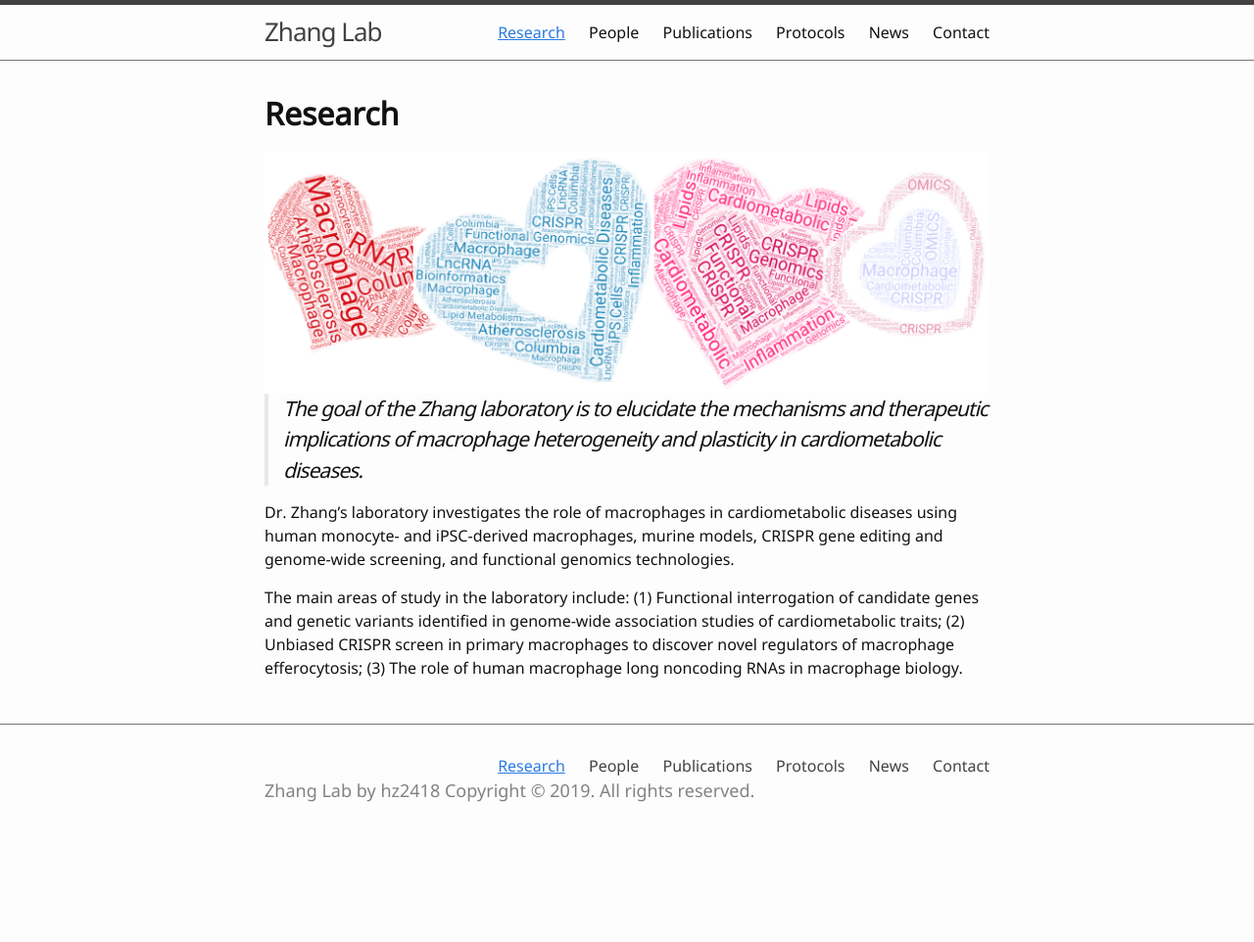
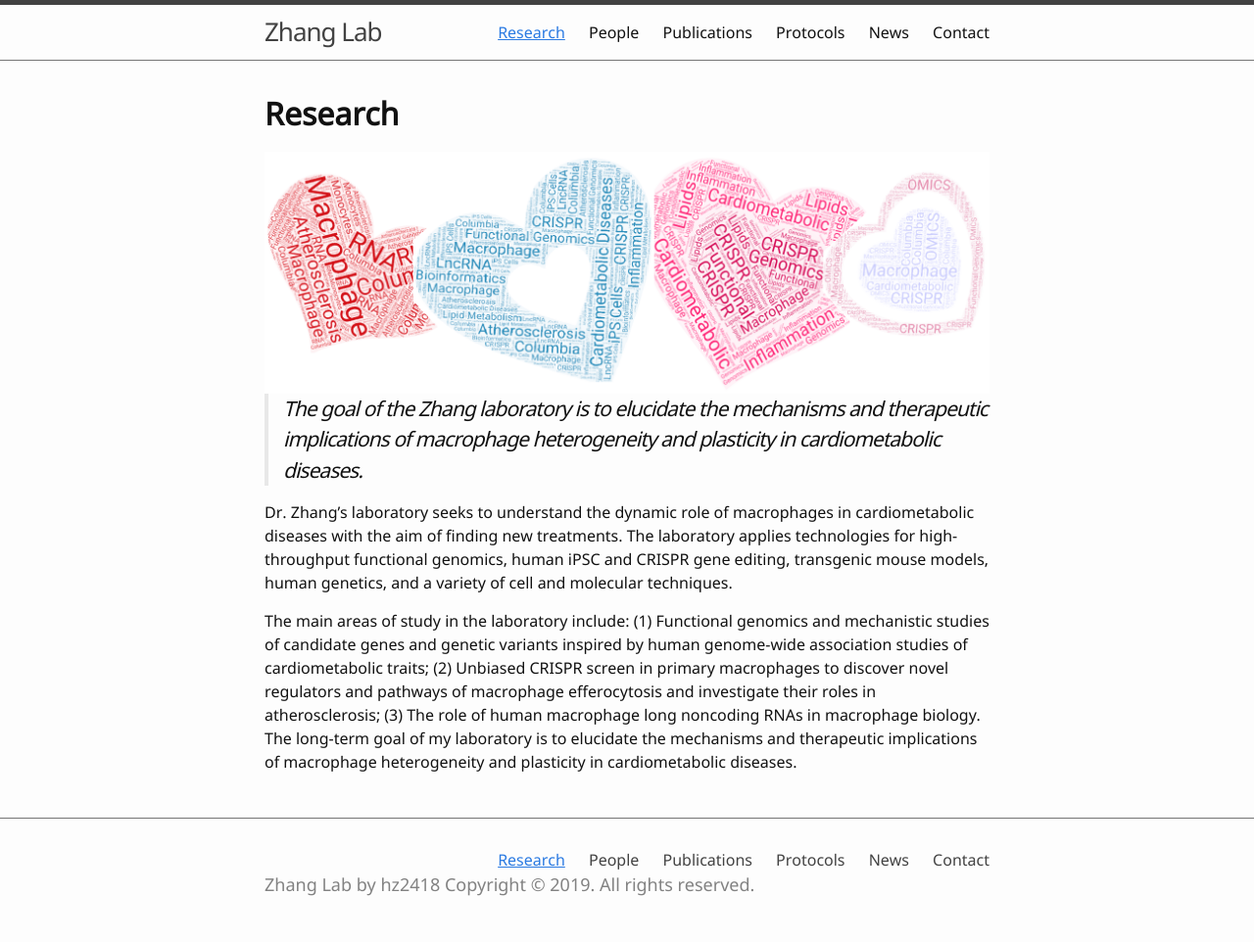
Before and after one commit to hanruizhang/zhanglab, a Jekyll site: the page built from 1_Research.md, in a window 1280 px wide. Shown: the whole page at 98% size. Built offline with Jekyll 4.4.1, drawn with Linux system fonts in a browser that asks for light colours; before the commit the page ends 900 px from its top, so only the background shows below that.

Commit message:
Update 1_Research.md

```diff
--- a/1_Research.md
+++ b/1_Research.md
@@ -10,6 +10,6 @@ nav: true
 
 >### _The goal of the Zhang laboratory is to elucidate the mechanisms and therapeutic implications of macrophage heterogeneity and plasticity in cardiometabolic diseases._
 
-Dr. Zhang's laboratory investigates the role of macrophages in cardiometabolic diseases using human monocyte- and iPSC-derived macrophages, murine models, CRISPR gene editing and genome-wide screening, and functional genomics technologies.
+Dr. Zhang's laboratory seeks to understand the dynamic role of macrophages in cardiometabolic diseases with the aim of finding new treatments. The laboratory applies technologies for high-throughput functional genomics, human iPSC and CRISPR gene editing, transgenic mouse models, human genetics, and a variety of cell and molecular techniques.
 
-The main areas of study in the laboratory include: (1) Functional interrogation of candidate genes and genetic variants identified in genome-wide association studies of cardiometabolic traits; (2) Unbiased CRISPR screen in primary macrophages to discover novel regulators of macrophage efferocytosis; (3) The role of human macrophage long noncoding RNAs in macrophage biology.
+The main areas of study in the laboratory include: (1) Functional genomics and mechanistic studies of candidate genes and genetic variants inspired by human genome-wide association studies of cardiometabolic traits; (2) Unbiased CRISPR screen in primary macrophages to discover novel regulators and pathways of macrophage efferocytosis and investigate their roles in atherosclerosis; (3) The role of human macrophage long noncoding RNAs in macrophage biology. The long-term goal of my laboratory is to elucidate the mechanisms and therapeutic implications of macrophage heterogeneity and plasticity in cardiometabolic diseases.
```
